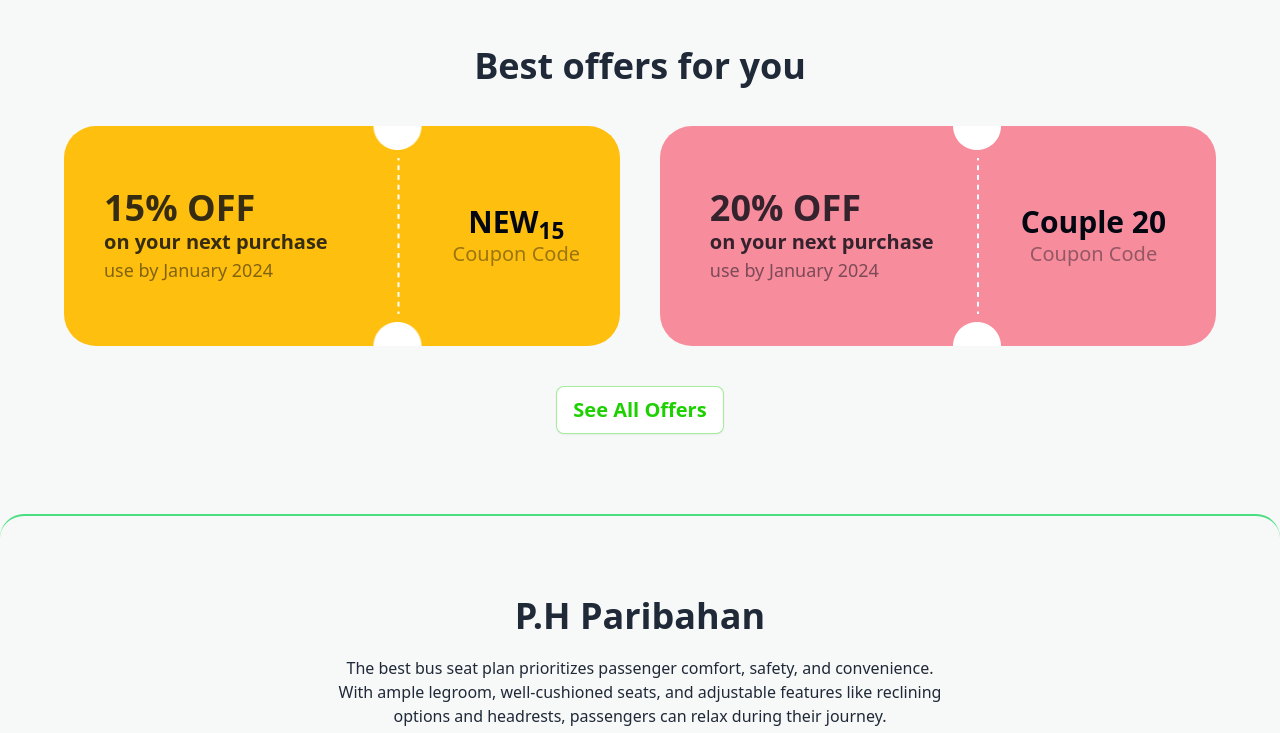
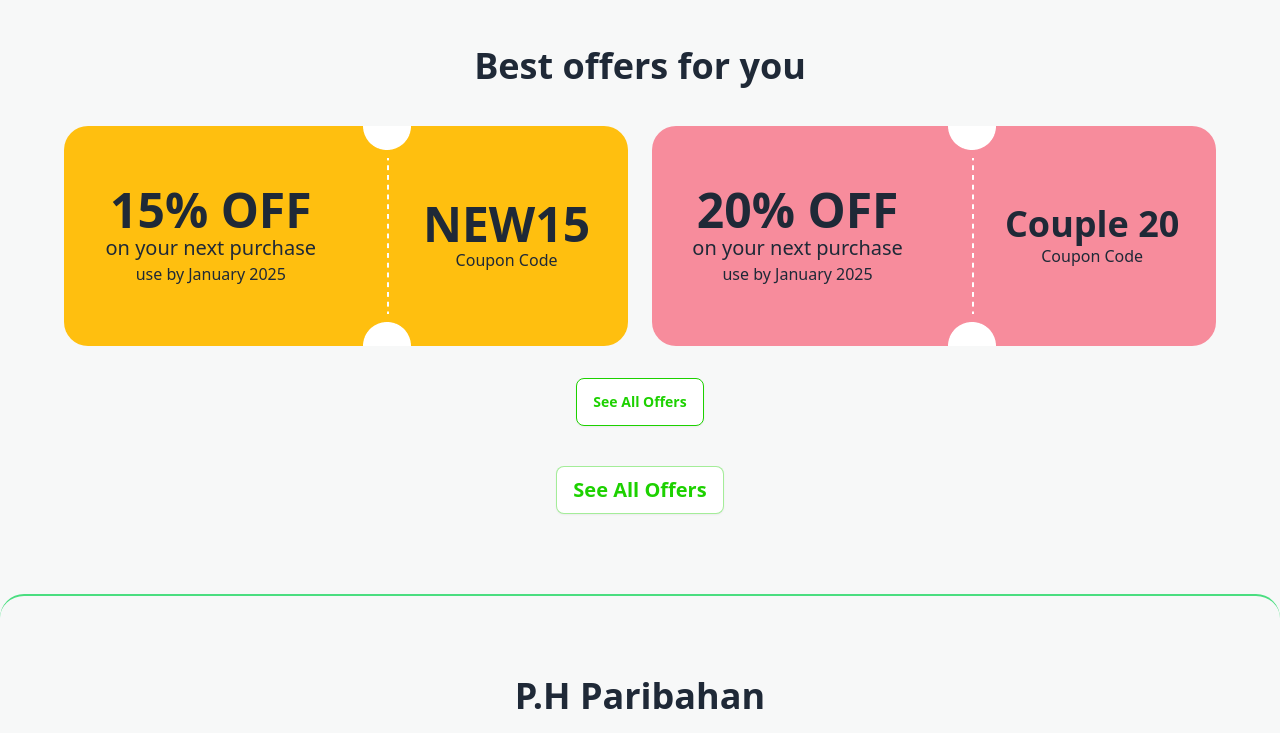
Before and after one commit to SanjidaTanha/p-ticket, a plain HTML site: page index.html in a window 1280 px wide. Shown: the part 660-1393 px from the top of the page. Drawn offline with nearby package versions, Linux system fonts and the light colour scheme.

Commit message:
style added and js added

```diff
--- a/index.html
+++ b/index.html
@@ -1,5 +1,6 @@
 <!DOCTYPE html>
 <html lang="en" data-theme="light">
+
 <head>
   <meta charset="UTF-8">
   <meta name="viewport" content="width=device-width, initial-scale=1.0">
@@ -9,7 +10,8 @@
   <link rel="stylesheet" href="style.css">
   <title>p-ticket</title>
 </head>
-<body class="container w-screen bg-[#F7F8F8]">
+
+<body class="container mx-auto  bg-[#F7F8F8]">
   <!-- landing page -->
   <!-- buy ticket section -->
   <section id="buy-ticket" class="px-4 lg:px-16">
@@ -31,7 +33,8 @@
             </ul>
           </div>
           <div class="navbar-end">
-                      <a class="btn text-xl font-bold text-[#1DD100] bg-[#1DD1001A] border-[#1DD10066]">Bus <img src="./images/bus-icon.png" alt=""></a>
+            <a class="btn text-xl font-bold text-[#1DD100] bg-[#1DD1001A] border-[#1DD10066]">Bus <img
+                src="./images/bus-icon.png" alt=""></a>
           </div>
         </div>
       </nav>
@@ -40,11 +43,13 @@
 
 
       <main>
-                <div class="hero w-full h-[550px]" style="background-image: url(./images/banner.png); " >
+        <div class="hero w-full h-[550px]" style="background-image: url(./images/banner.png); ">
           <div class="hero-content text-center text-neutral-content">
             <div class="w-full">
-                        <h1 class="mb-5 text-6xl font-extrabold">End-to-End Travel with <br><span class="text-[#1DD100]">P Paribahan</span></h1>
-                        <p class="mb-5">Looking for great deals on bus tickets? We'll make it easy for you! Get the lowest prices, and renowned bus operators<br> - all in one place.</p>
+              <h1 class="mb-5 text-6xl font-extrabold">End-to-End Travel with <br><span class="text-[#1DD100]">P
+                  Paribahan</span></h1>
+              <p class="mb-5">Looking for great deals on bus tickets? We'll make it easy for you! Get the lowest prices,
+                and renowned bus operators<br> - all in one place.</p>
               <a href="#ticket_container" class="primaryBtn">Buy Tickets</a>
             </div>
           </div>
@@ -64,44 +69,41 @@
       </div>
 
 
-            <div class="flex flex-col lg:flex-row gap-10">
+      <div class="container mx-auto flex flex-col items-center gap-6 my-6 lg:flex-row justify-between">
 
-
-                <div class="hero flex-1 h-[220px] flex justify-between w-28 p-10"    style="background-image: url(./images/Group\ 115.png);">
-
-                  <ul>
-                    <li class="font-black text-4xl text-[#030712CC]">15% OFF</li>
-                    <li class="text-xl font-semibold text-[#030712CC]">on your next purchase</li>
-                    <li class="font-normal text-lg text-[#03071280]">use by January 2024</li>
-                  </ul>
-
-                  <ul class="text-center">
-                    <li class="font-bold text-3xl text-[#030712]">NEW<sub>15</sub></li>
-                    <li class="text-xl font-medium text-[#03071266]">Coupon Code</li>
-                  </ul>
-
+        <div class="flex justify-around items-center text-center bg-[#ffbf0f] rounded-3xl w-full lg:w-[50%]">
+          <div class="w-[50%]">
+            <h1 class="text-3xl lg:text-5xl font-extrabold">15% OFF</h1>
+            <p class="text-xl">on your next purchase</p>
+            <p class="">use by January 2025</p>
+          </div>
+          <div>
+            <img src="images/cupon-devider.png" alt="" />
+          </div>
+          <div class="pr-8">
+            <h1 class="text-3xl lg:text-5xl font-extrabold">NEW15</h1>
+            <p>Coupon Code</p>
+          </div>
         </div>
 
 
-                <div class="hero flex-1 h-[220px] flex justify-around w-28 p-10" style="background-image: url(./images/Rectangle\ 8.png);">
-
-                  <ul>
-                    <li class="font-black text-4xl text-[#030712CC]">20% OFF</li>
-                    <li class="text-xl font-semibold text-[#030712CC]">on your next purchase</li>
-                    <li class="font-normal text-lg text-[#03071280]">use by January 2024</li>
-                  </ul>
-
-                  <ul>
-                    <li><img src="./images/cupon-devider.png" alt=""></li>
-                  </ul>
-                  <ul class="text-center">
-                    <li class="font-bold text-3xl text-[#030712]">Couple 20</li>
-                    <li class="text-xl font-medium text-[#03071266]">Coupon Code</li>
-                  </ul>
-
+        <div class="flex justify-around items-center text-center bg-[#f78c9c] rounded-3xl w-full lg:w-[50%]">
+          <div class="w-[50%]">
+            <h1 class="text-3xl lg:text-5xl font-extrabold">20% OFF</h1>
+            <p class="text-xl">on your next purchase</p>
+            <p class="">use by January 2025</p>
           </div>
-
-
+          <div>
+            <img src="images/cupon-devider.png" alt="" />
+          </div>
+          <div class="pr-8">
+            <h1 class="text-xl lg:text-4xl font-extrabold">Couple 20</h1>
+            <p>Coupon Code</p>
+          </div>
+        </div>
+      </div>
+      <div class="flex justify-center my-8">
+        <button class="btn mx-auto text-[#1DD100] bg-white border-[#1DD100]">See All Offers</button>
       </div>
 
 
@@ -120,14 +122,16 @@
 
       <div class="mt-20 space-y-5">
         <h1 class="font-raleway text-4xl font-bold text-center">P.H Paribahan</h1>
-          <p class="font-inter text-base font-normal text-center">The best bus seat plan prioritizes passenger comfort, safety, and convenience.<br>With ample legroom, well-cushioned seats, and adjustable features like reclining<br> options and headrests, passengers can relax during their journey.</p>
+        <p class="font-inter text-base font-normal text-center">The best bus seat plan prioritizes passenger comfort,
+          safety, and convenience.<br>With ample legroom, well-cushioned seats, and adjustable features like
+          reclining<br> options and headrests, passengers can relax during their journey.</p>
       </div>
 
 
       <div class="mt-14">
         <div class="flex flex-col justify-between items-center lg:flex-row bg-[#FFFFFF]  rounded-3xl px-10">
 
-              <div class="w-[70%]">
+          <div class="w-[70%] mx-auto">
             <div class="flex flex-col justify-between lg:flex-row">
 
               <div class="flex justify-between gap-3 items-center">
@@ -139,7 +143,8 @@
               </div>
 
               <div>
-                      <a class="btn text-xl font-bold text-[#1DD100] bg-[#1DD10026]" alt=""><img src="./images/seat-green.png" alt=""><span id="seatLeft">40</span>Seats left</a>
+                <a class="btn text-xl font-bold text-[#1DD100] bg-[#1DD10026]" alt=""><img src="./images/seat-green.png"
+                    alt=""><span id="seatLeft">40</span>Seats left</a>
               </div>
 
             </div>
@@ -148,7 +153,7 @@
 
               <ul class="flex justify-between">
                 <li class="font-semibold text-base font-raleway text-[#03071299]">Route</li>
-                        <li class="font-raleway text-lg font-semibold text-[#030712]">Dhaka  - Sylhet</li>
+                <li class="font-raleway text-lg font-semibold text-[#030712]">Dhaka - Sylhet</li>
               </ul>
 
               <div class="border border-dashed border-[#03071233] my-4"></div>
@@ -196,17 +201,19 @@
 
 
   <!-- seat plan section -->
-    <section id="ticket_container" class=" px-4 lg:px-16 mt-20">
+  <section id="ticket_container" class=" px-4 lg:px-16 mt-20 container mx-auto">
     <div class="bg-white rounded-3xl p-10 flex flex-col lg:flex-row gap-4">
 
-        <div class="w-[60%]">
+      <div class="w-[60%] mx-auto">
         <h3 class="font-raleway text-xl font-semibold text-[#030712]">Select Your Seat</h3>
 
         <div class="border border-dashed border-[#03071233] my-4"></div>
 
         <div class="flex justify-between">
-            <button class="font-semibold text-base font-raleway text-[#03071299] flex" ><img src="./images/seat-gray.png" alt="">Available</button>
-            <button class="font-inter text-base font-medium text-[#1DD100] flex"><img src="./images/seat-green-filled.png" alt="">Selected</button>
+          <button class="font-semibold text-base font-raleway text-[#03071299] flex"><img src="./images/seat-gray.png"
+              alt="">Available</button>
+          <button class="font-inter text-base font-medium text-[#1DD100] flex"><img src="./images/seat-green-filled.png"
+              alt="">Selected</button>
         </div>
 
         <div class="border border-dashed border-[#03071233] my-4"></div>
@@ -238,12 +245,12 @@
             <div class="font-inter text-base font-medium text-[#03071280]">B</div>
             <div class="flex flex-col lg:flex-row gap-6 lg:gap-24">
               <div class="flex gap-6 flex-1">
-                <button  id="b1"  class="btn w-28 font-inter text-base font-medium text-[#03071280]">B1</button>
-                <button id="b2"  class="btn w-28 font-inter text-base font-medium text-[#03071280]">B2</button>
+                <button id="b1" class="btn w-28 font-inter text-base font-medium text-[#03071280]">B1</button>
+                <button id="b2" class="btn w-28 font-inter text-base font-medium text-[#03071280]">B2</button>
               </div>
               <div class="flex gap-6 flex-1">
-                <button  id="b3" class="btn w-28 font-inter text-base font-medium text-[#03071280]">B3</button>
-                <button id="b4"  class="btn w-28 font-inter text-base font-medium text-[#03071280]">B4</button>
+                <button id="b3" class="btn w-28 font-inter text-base font-medium text-[#03071280]">B3</button>
+                <button id="b4" class="btn w-28 font-inter text-base font-medium text-[#03071280]">B4</button>
               </div>
             </div>
           </div>
@@ -254,12 +261,12 @@
             <div class="font-inter text-base font-medium text-[#03071280]">C</div>
             <div class="flex flex-col lg:flex-row gap-6 lg:gap-24">
               <div class="flex gap-6 flex-1">
-                <button id="c1"  class="btn w-28 font-inter text-base font-medium text-[#03071280]">C1</button>
-                <button id="c2"  class="btn w-28 font-inter text-base font-medium text-[#03071280]">C2</button>
+                <button id="c1" class="btn w-28 font-inter text-base font-medium text-[#03071280]">C1</button>
+                <button id="c2" class="btn w-28 font-inter text-base font-medium text-[#03071280]">C2</button>
               </div>
               <div class="flex gap-6 flex-1">
-                <button  id="c3" class="btn w-28 font-inter text-base font-medium text-[#03071280]">C3</button>
-                <button  id="c4" class="btn w-28 font-inter text-base font-medium text-[#03071280]">C4</button>
+                <button id="c3" class="btn w-28 font-inter text-base font-medium text-[#03071280]">C3</button>
+                <button id="c4" class="btn w-28 font-inter text-base font-medium text-[#03071280]">C4</button>
               </div>
             </div>
           </div>
@@ -270,12 +277,12 @@
             <div class="font-inter text-base font-medium text-[#03071280]">D</div>
             <div class="flex flex-col lg:flex-row gap-6 lg:gap-24">
               <div class="flex gap-6 flex-1">
-                <button id="d1"  class="btn w-28 font-inter text-base font-medium text-[#03071280]">D1</button>
-                <button id="d2"  class="btn w-28 font-inter text-base font-medium text-[#03071280]">D2</button>
+                <button id="d1" class="btn w-28 font-inter text-base font-medium text-[#03071280]">D1</button>
+                <button id="d2" class="btn w-28 font-inter text-base font-medium text-[#03071280]">D2</button>
               </div>
               <div class="flex gap-6 flex-1">
-                <button  id="d3" class="btn w-28 font-inter text-base font-medium text-[#03071280]">D3</button>
-                <button id="d4"  class="btn w-28 font-inter text-base font-medium text-[#03071280]">D4</button>
+                <button id="d3" class="btn w-28 font-inter text-base font-medium text-[#03071280]">D3</button>
+                <button id="d4" class="btn w-28 font-inter text-base font-medium text-[#03071280]">D4</button>
               </div>
             </div>
           </div>
@@ -286,12 +293,12 @@
             <div class="font-inter text-base font-medium text-[#03071280]">E</div>
             <div class="flex flex-col lg:flex-row gap-6 lg:gap-24">
               <div class="flex gap-6 flex-1">
-                <button  id="e1" class="btn w-28 font-inter text-base font-medium text-[#03071280]">E1</button>
-                <button  id="e2" class="btn w-28 font-inter text-base font-medium text-[#03071280]">E2</button>
+                <button id="e1" class="btn w-28 font-inter text-base font-medium text-[#03071280]">E1</button>
+                <button id="e2" class="btn w-28 font-inter text-base font-medium text-[#03071280]">E2</button>
               </div>
               <div class="flex gap-6 flex-1">
-                <button id="e3"  class="btn w-28 font-inter text-base font-medium text-[#03071280]">E3</button>
-                <button id="e4"  class="btn w-28 font-inter text-base font-medium text-[#03071280]">E4</button>
+                <button id="e3" class="btn w-28 font-inter text-base font-medium text-[#03071280]">E3</button>
+                <button id="e4" class="btn w-28 font-inter text-base font-medium text-[#03071280]">E4</button>
               </div>
             </div>
           </div>
@@ -302,12 +309,12 @@
             <div class="font-inter text-base font-medium text-[#03071280]">F</div>
             <div class="flex flex-col lg:flex-row gap-6 lg:gap-24">
               <div class="flex gap-6 flex-1">
-                <button  id="f1" class="btn w-28 font-inter text-base font-medium text-[#03071280]">F1</button>
-                <button  id="f2" class="btn w-28 font-inter text-base font-medium text-[#03071280]">F2</button>
+                <button id="f1" class="btn w-28 font-inter text-base font-medium text-[#03071280]">F1</button>
+                <button id="f2" class="btn w-28 font-inter text-base font-medium text-[#03071280]">F2</button>
               </div>
               <div class="flex gap-6 flex-1">
-                <button id="f3"  class="btn w-28 font-inter text-base font-medium text-[#03071280]">F3</button>
-                <button id="f4"  class="btn w-28 font-inter text-base font-medium text-[#03071280]">F4</button>
+                <button id="f3" class="btn w-28 font-inter text-base font-medium text-[#03071280]">F3</button>
+                <button id="f4" class="btn w-28 font-inter text-base font-medium text-[#03071280]">F4</button>
               </div>
             </div>
           </div>
@@ -317,11 +324,11 @@
             <div class="font-inter text-base font-medium text-[#03071280]">G</div>
             <div class="flex flex-col lg:flex-row gap-6 lg:gap-24">
               <div class="flex gap-6 flex-1">
-                <button  id="g1" class="btn w-28 font-inter text-base font-medium text-[#03071280]">G1</button>
-                <button  id="g2" class="btn w-28 font-inter text-base font-medium text-[#03071280]">G2</button>
+                <button id="g1" class="btn w-28 font-inter text-base font-medium text-[#03071280]">G1</button>
+                <button id="g2" class="btn w-28 font-inter text-base font-medium text-[#03071280]">G2</button>
               </div>
               <div class="flex gap-6 flex-1">
-                <button  id="g3" class="btn w-28 font-inter text-base font-medium text-[#03071280]">G3</button>
+                <button id="g3" class="btn w-28 font-inter text-base font-medium text-[#03071280]">G3</button>
                 <button id="g4" class="btn w-28 font-inter text-base font-medium text-[#03071280]">G4</button>
               </div>
             </div>
@@ -369,7 +376,7 @@
                 <button id="j2" class="btn w-28 font-inter text-base font-medium text-[#03071280]">J2</button>
               </div>
               <div class="flex gap-6 flex-1">
-                <button id="j3"  class="btn w-28 font-inter text-base font-medium text-[#03071280]">J3</button>
+                <button id="j3" class="btn w-28 font-inter text-base font-medium text-[#03071280]">J3</button>
                 <button id="j4" class="btn w-28 font-inter text-base font-medium text-[#03071280]">J4</button>
               </div>
             </div>
@@ -389,9 +396,10 @@
 
         <div class="border border-dashed border-[#03071233] my-4"></div>
 
-          <div class="bg-[#F7F8F8] rounded-3xl p-6 mt-6" >
+        <div class="bg-[#F7F8F8] rounded-3xl p-6 mt-6">
           <div class="flex justify-between">
-              <p class="font-inter text-base font-medium text-[#030712]">Seat <span id="selectedSeatNumber"   class="bg-[#1DD100] rounded-lg px-2 text-[#FFFFFF] font-inter text-xs font-bold">0</span></p>
+            <p class="font-inter text-base font-medium text-[#030712]">Seat <span id="selectedSeatNumber"
+                class="bg-[#1DD100] rounded-lg px-2 text-[#FFFFFF] font-inter text-xs font-bold">0</span></p>
             <p class="font-inter text-base font-medium text-[#030712]">Class</p>
             <p class="font-inter text-base font-medium text-[#030712]">Price</p>
           </div>
@@ -409,34 +417,43 @@
           </div>
 
           <div class="flex justify-between mt-4">
-              <h3  class="font-inter text-base font-medium text-[#030712]">Total Price</h3>
+            <h3 class="font-inter text-base font-medium text-[#030712]">Total Price</h3>
             <h3 class="font-inter text-base font-medium text-[#030712]">BDT <span id="totalPrice">0</span></h3>
+          </div>
+
+          <div id="Discount" class="hidden justify-between mt-4">
+            <h3 class="font-inter text-base font-medium text-[#030712]">Discount</h3>
+            <h3 class="font-inter text-base font-medium text-[#030712]">BDT <span id="discountAmount">0</span></h3>
           </div>
 
           <div id="couponField" class="mt-4">
             <label class="bg-white rounded-lg py-2 px-3 flex items-center gap-2">
               <input id="coupon" type="text" class="grow" placeholder="Have any coupon?" />
-                <button onclick="couponValidation()" class="btn bg-[#1DD100] text-[#FFFFFF] font-inter text-base font-semibold">Apply</button>
+              <button onclick="couponValidation()"
+                class="btn bg-[#1DD100] text-[#FFFFFF] font-inter text-base font-semibold">Apply</button>
             </label>
           </div>
 
           <div class="flex justify-between mt-4">
-              <h3  class="font-inter text-base font-medium text-[#030712]">Grand Total</h3>
+            <h3 class="font-inter text-base font-medium text-[#030712]">Grand Total</h3>
             <h3 class="font-inter text-base font-medium text-[#030712]">BDT <span id="grandTotal">0</span></h3>
           </div>
         </div>
 
         <div class="flex flex-col gap-4 mt-4">
           <p class="font-inter text-base font-semibold">Passenger Name*</p>
-            <input id="name" type="text" placeholder="Enter your name" class=" border border-[#0307121A] p-4 flex-1 rounded-lg">
+          <input id="name" type="text" placeholder="Enter your name"
+            class=" border border-[#0307121A] p-4 flex-1 rounded-lg">
 
           <p class="font-inter text-base font-semibold">Phone Number*</p>
-            <input id="phone" type="number" placeholder="Enter your phone number" class=" border border-[#0307121A] p-4 flex-1 rounded-lg">
+          <input id="phone" type="number" placeholder="Enter your phone number"
+            class=" border border-[#0307121A] p-4 flex-1 rounded-lg">
 
           <p class="font-inter text-base font-semibold">Email ID</p>
           <input id="email" placeholder="Enter your email" class=" border border-[#0307121A] p-4 flex-1 rounded-lg">
 
-            <button id="apply-btn" class="btn bg-[#1DD100] text-[#FFFFFF] font-inter text-base font-semibold">Apply</button>
+          <button id="apply-btn"
+            class="btn bg-[#1DD100] text-[#FFFFFF] font-inter text-base font-semibold">Apply</button>
 
           <div class="flex justify-between">
             <p class="font-inter text-base font-normal text-[#03071299] underline"> Terms and Conditions</p>
@@ -462,12 +479,17 @@
       <div class="bg-[#FFFFFF] text-center p-10 rounded-2xl flex flex-col gap-4 items-center">
         <p><img src="./images/success.png" alt=""></p>
         <p class="font-roboto text-2xl font-bold text-[#27AE60]">SUCCESS</p>
-                <p class="font-roboto text-base font-medium">Thank you for Booking Our Bus Seats.<br><span class="font-roboto text-base font-medium">We are working hard to find the best service and deals for you.</span><br><span class="font-roboto text-base font-light text-[#4A4A4A] ">Shortly you will find a confirmation in your email.</span></p>
-                <button id="continue-btn" class="btn bg-[#1DD100] rounded-3xl px-16 text-[#FFFFFF] font-inter text-base font-semibold">Continue</button>
+        <p class="font-roboto text-base font-medium">Thank you for Booking Our Bus Seats.<br><span
+            class="font-roboto text-base font-medium">We are working hard to find the best service and deals for
+            you.</span><br><span class="font-roboto text-base font-light text-[#4A4A4A] ">Shortly you will find a
+            confirmation in your email.</span></p>
+        <button id="continue-btn"
+          class="btn bg-[#1DD100] rounded-3xl px-16 text-[#FFFFFF] font-inter text-base font-semibold">Continue</button>
       </div>
     </div>
 
   </section>
   <script src="script.js"></script>
 </body>
+
 </html>
```
Also changed, not shown: script.js (+6 -1 lines). Lines whose indentation alone changed are shown as unchanged.
